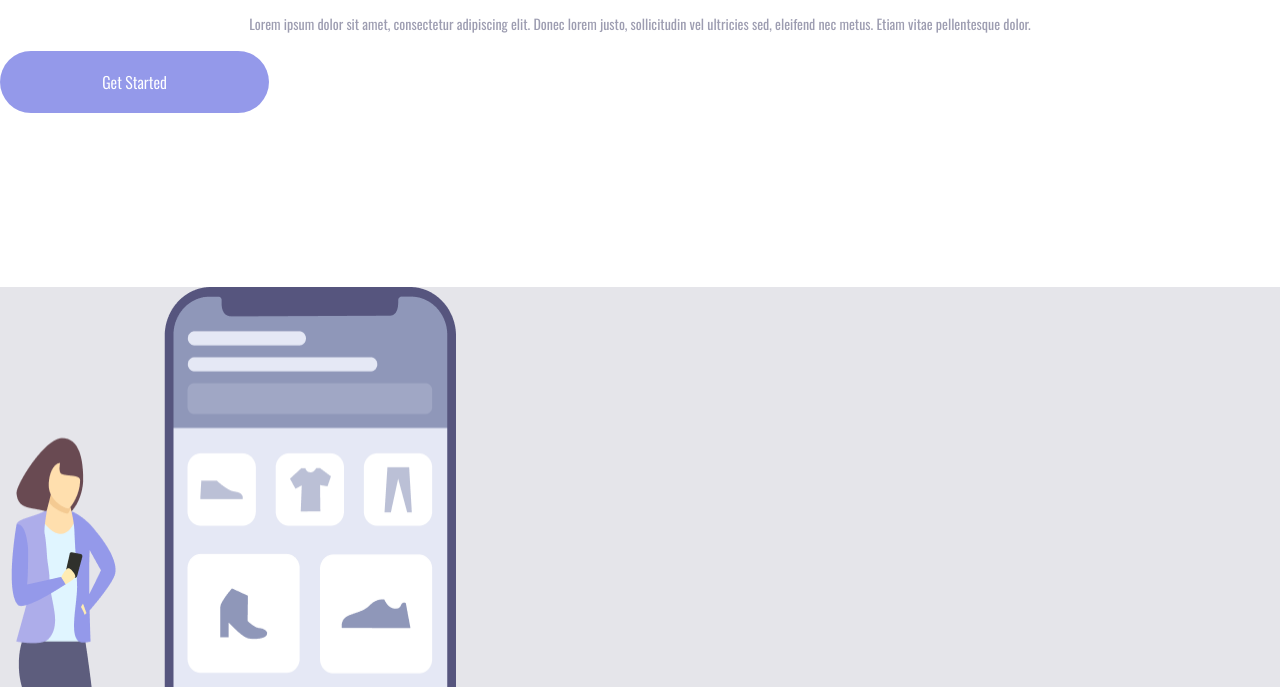
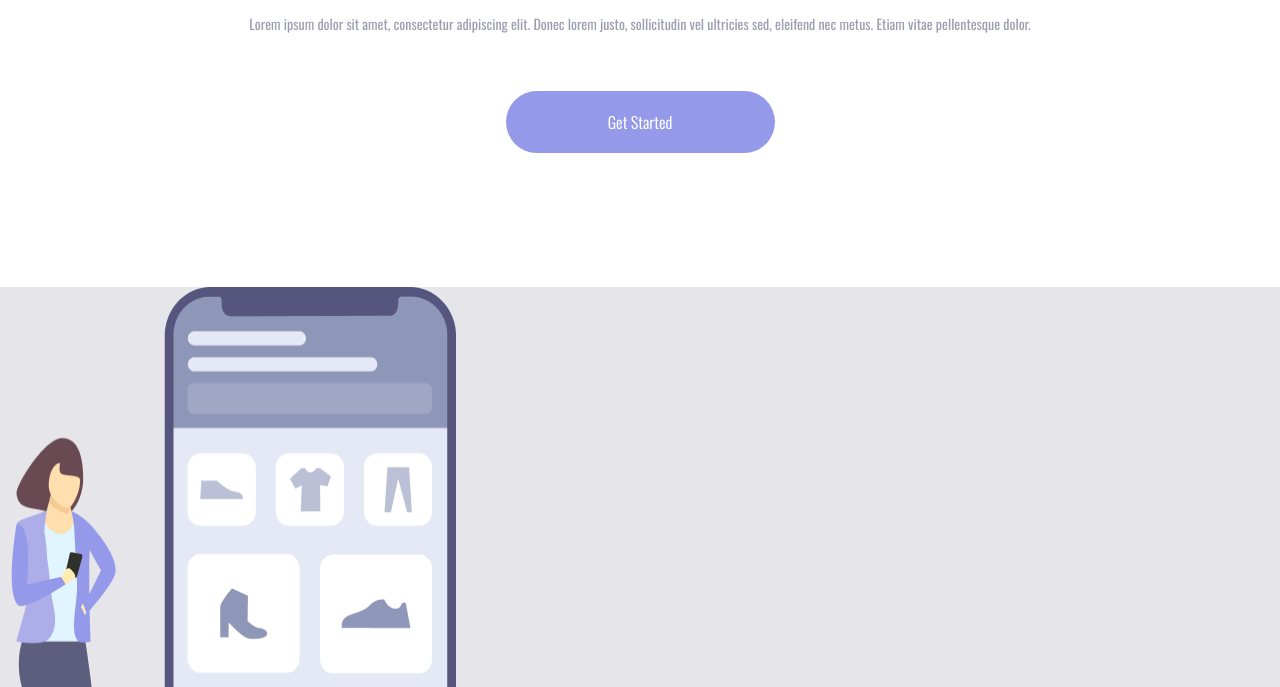
Before and after one commit to CarlinhosGCR/Easy-Shopping-DevClub, a plain HTML site: page index.html in a window 1280 px wide. Shown: the part 113-800 px from the top of the page. Drawn offline with nearby package versions, Linux system fonts and the light colour scheme.

Commit message:
mudança do margin-left para margin

```diff
--- a/Easy _Shopping.CSS
+++ b/Easy _Shopping.CSS
@@ -129,7 +129,7 @@ button:active {
 
     button {
         display: block;
-        margin-left: 55px auto;
+        margin: 55px auto;
 
     }
 
```
